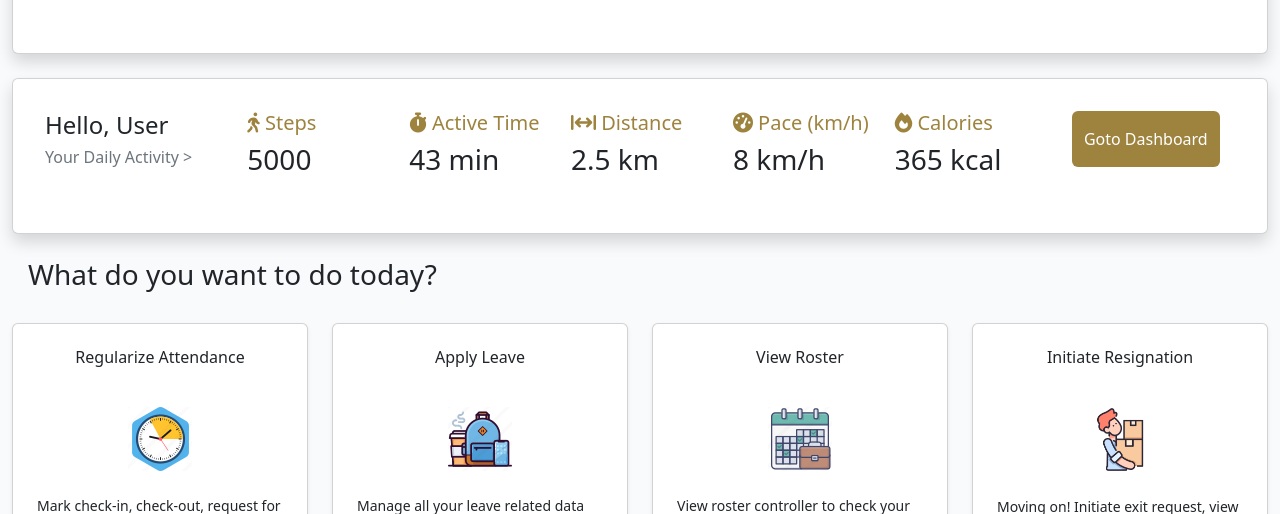
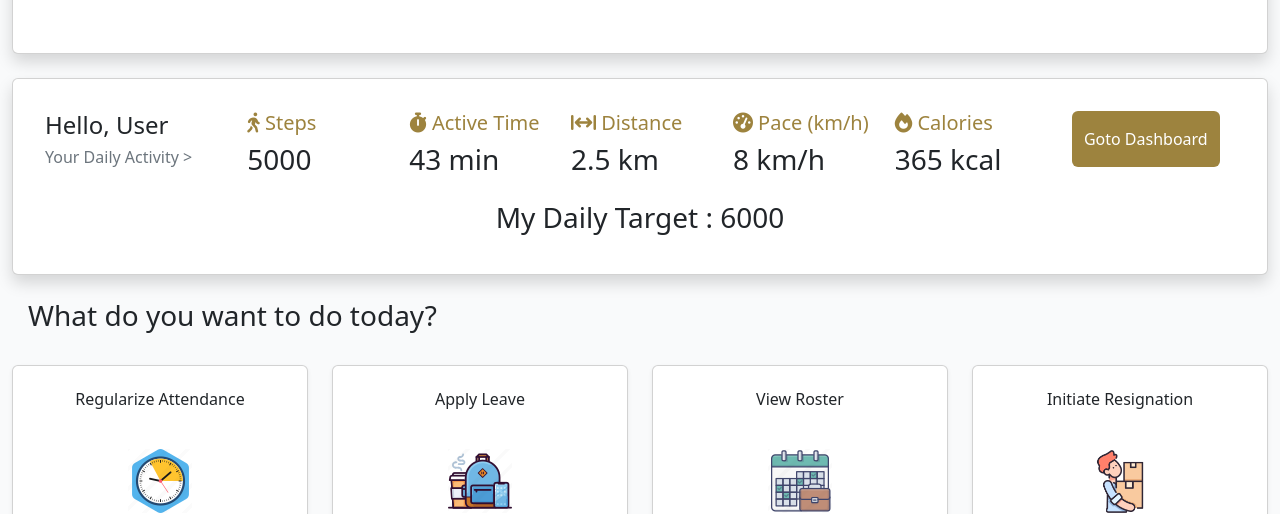
Before and after one commit to manuyadav-84/Flexi-Fit-app, a plain HTML site: page flexi-dashboard.html in a window 1280 px wide. Shown: the part 586-1100 px from the top of the page. Drawn offline with nearby package versions, Linux system fonts and the light colour scheme.

Commit message:
added target div for steps

```diff
--- a/flexi-dashboard.html
+++ b/flexi-dashboard.html
@@ -233,6 +233,11 @@
                             </div>
 
                         </div>
+                        <div class="row">
+                            <div class="col-12">
+                                <h3 class="text-center">My Daily Target : <span class="targetValue">6000</span></h3>
+                            </div>
+                        </div>
                     </div>
                 </div>
             </div>
--- a/scripts/script.js
+++ b/scripts/script.js
@@ -136,6 +136,13 @@ async function getData() {
     durationEl ? (durationEl.innerText = durationInHrs) : '';
     caloriesEl ? (caloriesEl.innerText = calories + ' kcal') : '';
 
+    const targetSteps = document.querySelector('.targetValue');
+    console.log(+(targetSteps.innerText));
+
+    if(stepsElCount > 6000){
+
+    }
+
     ////Charts js
 
     const ctx = document.getElementById('myChart');
@@ -150,6 +157,7 @@ async function getData() {
             }]
         },
         options: {
+
             responsive: true,
             scales: {
                 y: {
```
